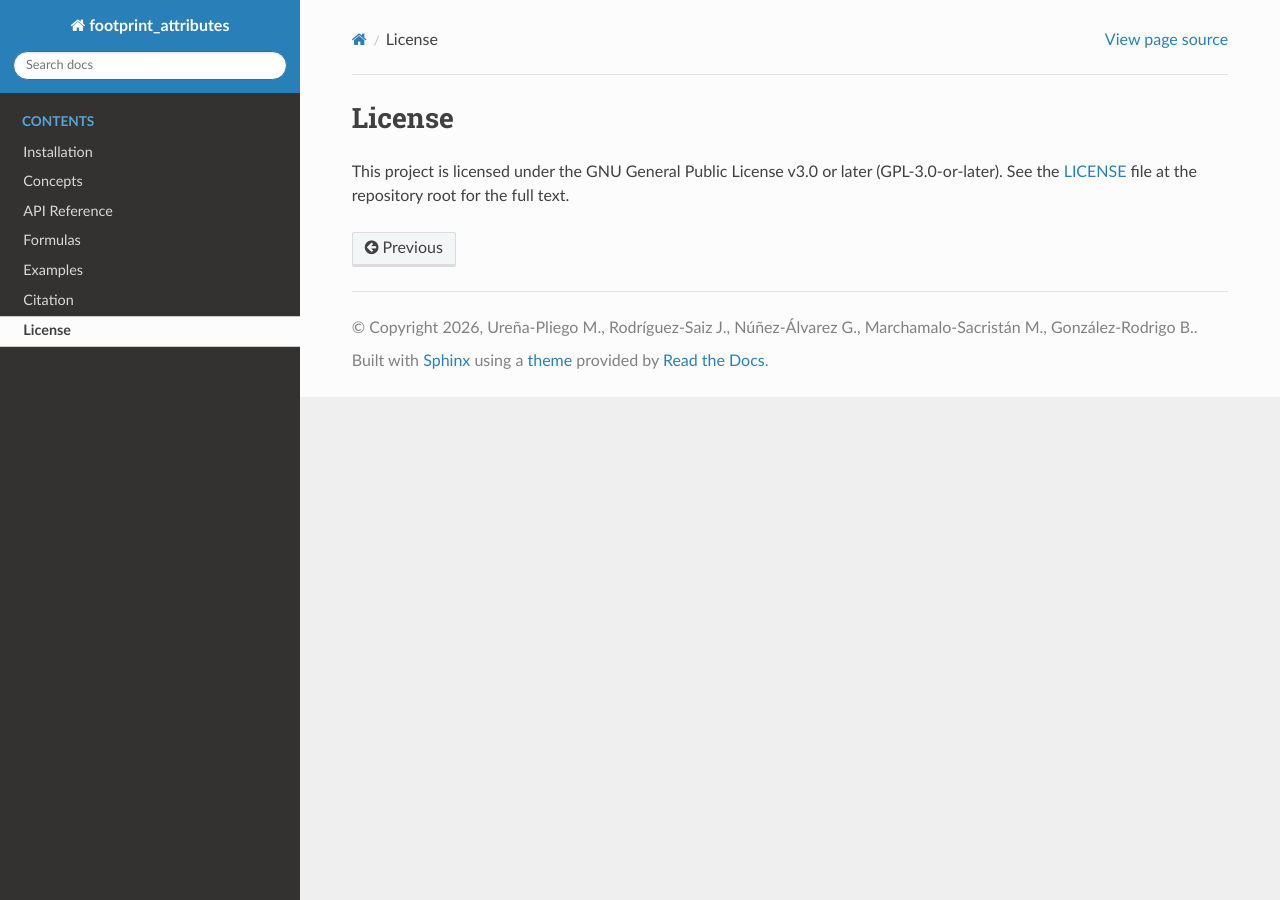
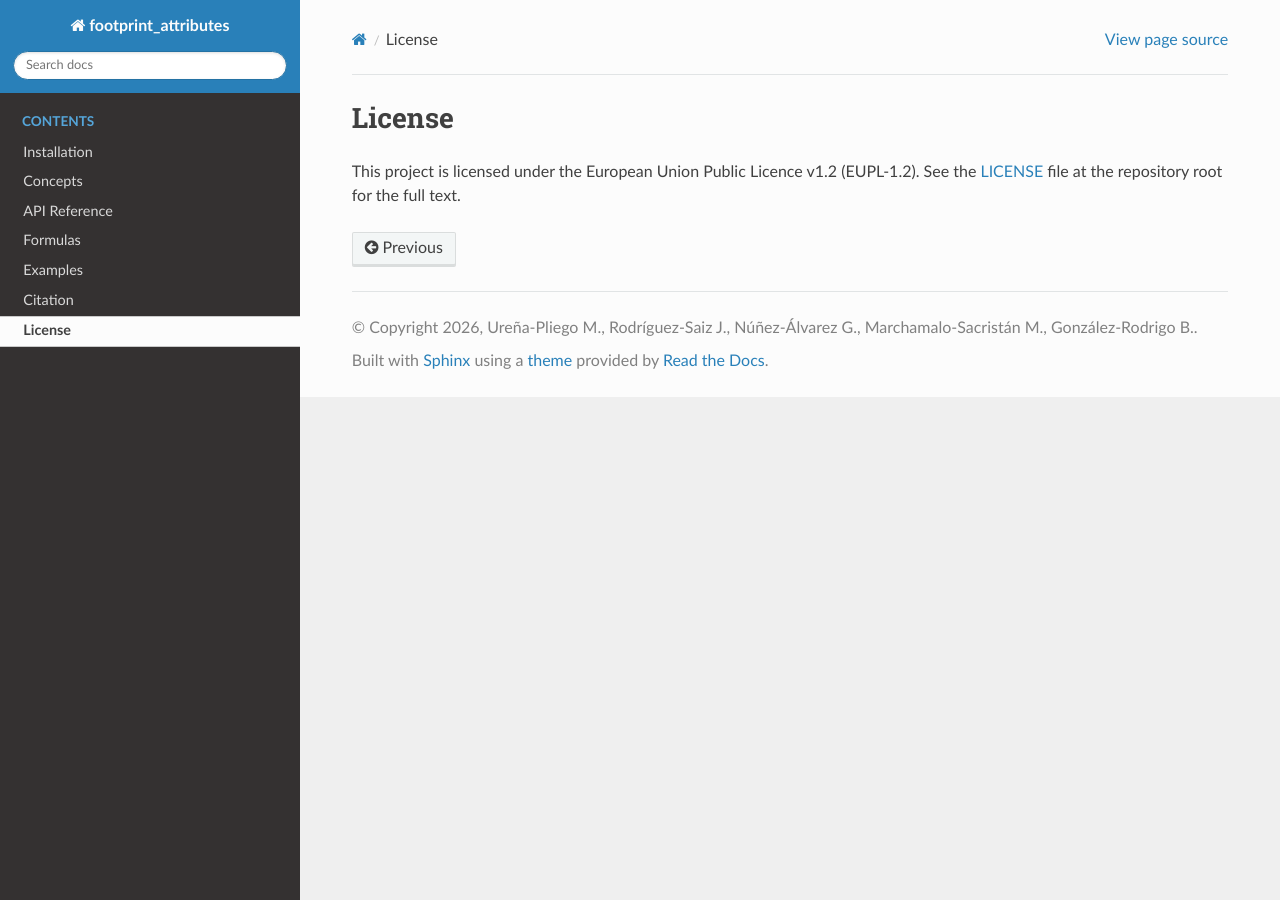
Before and after one commit to GeomaticsCaminosUPM/footprint_attributes, a Sphinx documentation site: the page built from docs/license.rst, in a window 1280 px wide. Built offline with Sphinx 7.4.7 and the Read the Docs theme 3.1.0, drawn with Linux system fonts in a browser that asks for light colours; pages that are not in the unit, such as notebooks, are missing from menus.

Commit message:
License EUPL-1.2

```diff
--- a/docs/license.rst
+++ b/docs/license.rst
@@ -1,7 +1,7 @@
 License
 =======
 
-This project is licensed under the GNU General Public License v3.0 or
-later (GPL-3.0-or-later). See the `LICENSE
+This project is licensed under the European Union Public Licence v1.2
+(EUPL-1.2). See the `LICENSE
 <https://github.com/GeomaticsCaminosUPM/footprint_attributes/blob/main/LICENSE>`_
 file at the repository root for the full text.
--- a/pyproject.toml
+++ b/pyproject.toml
@@ -3,7 +3,7 @@ name = "footprint-attributes"
 version = "1.1.0"
 description = "Compute seismic related attributes of building footprints about position and regularity based on international codes"
 readme = "README.md"
-license = "GPL-3.0-or-later"
+license = "EUPL-1.2"
 license-files = ["LICENSE"]
 requires-python = ">=3.10"
 dependencies = [
```
Also changed, not shown: CHANGELOG.md (+5 -0 lines), README.md (+2 -2 lines), 1 other file.
